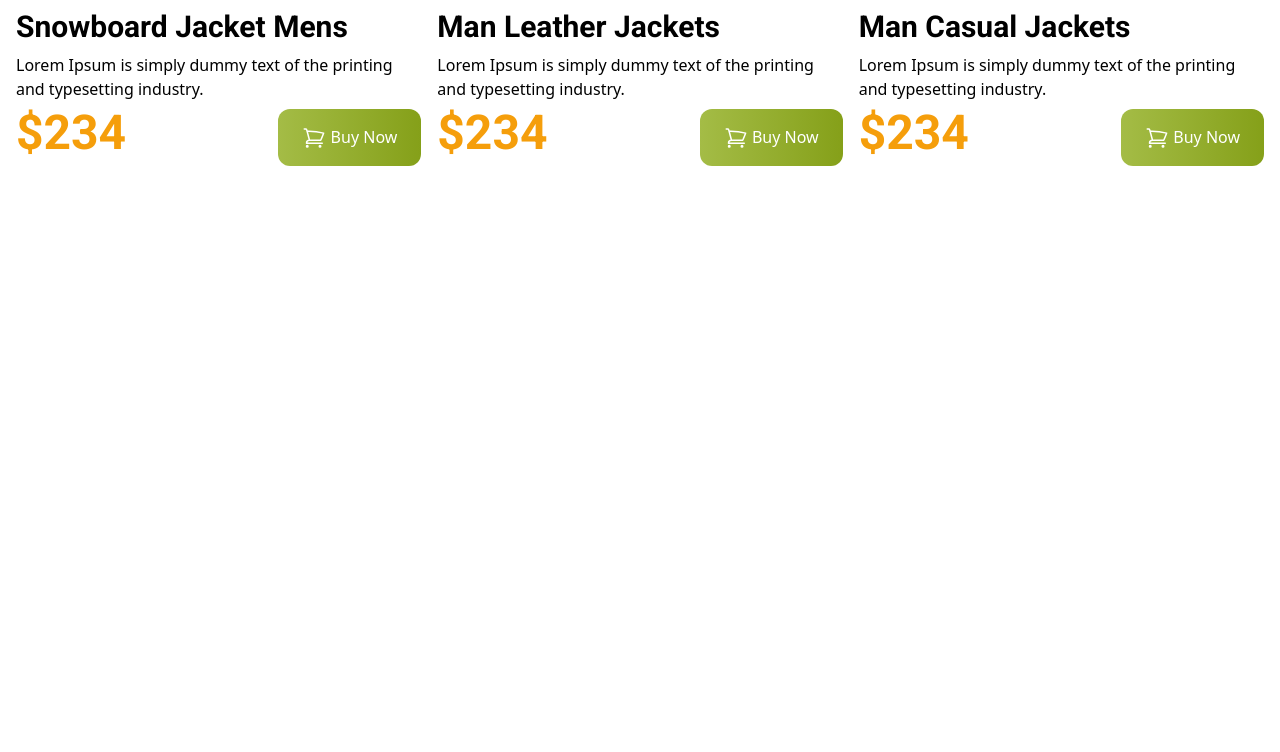
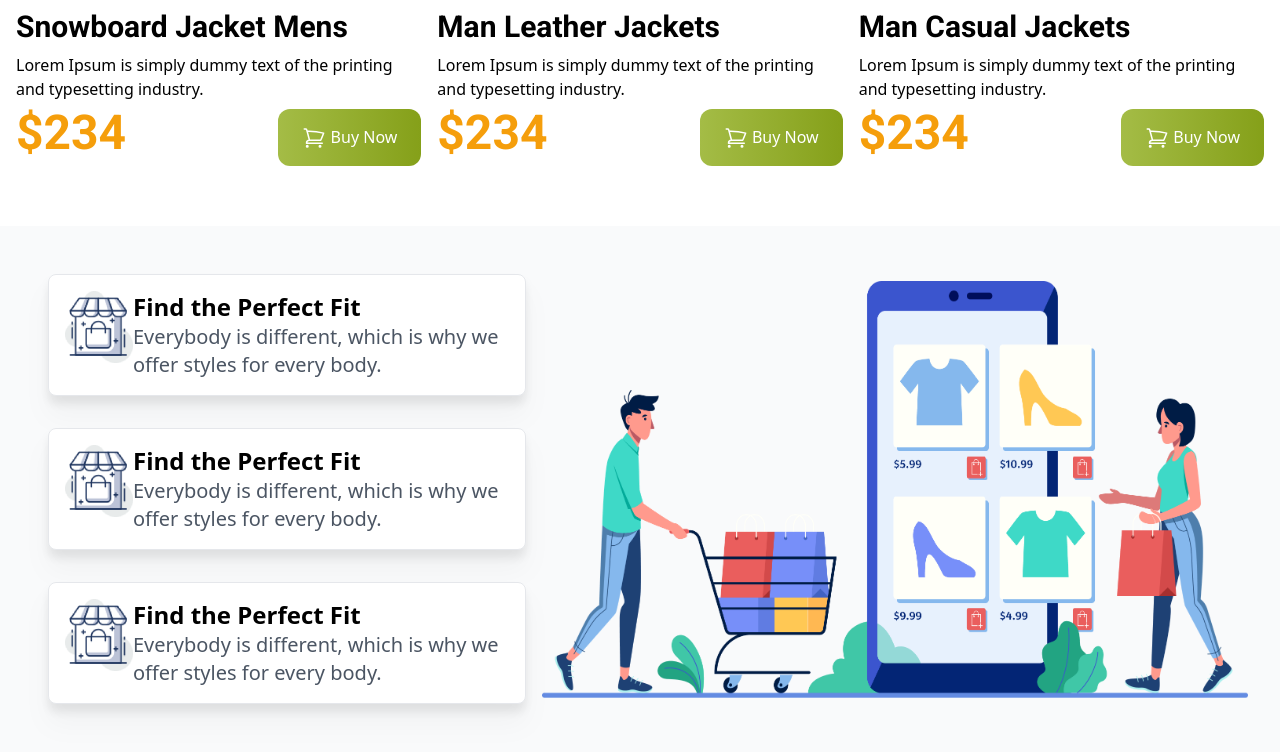
Before and after one commit to hrhabib07/penguin-fashion-tailwind, a plain HTML site: page index.html in a window 1280 px wide. Shown: the part 1952-2704 px from the top of the page. Before the commit the page ends 2178 px from the top, so only its background shows below. Drawn offline with nearby package versions, Linux system fonts and the light colour scheme.

```diff
--- a/index.html
+++ b/index.html
@@ -181,6 +181,46 @@
             </div>
         </section>
 
+        <section class="p-8 bg-gray-50">
+            <div class="flex flex-col md:flex-row justify-around items-center">
+                <div class="w-full flex flex-col justify-center items-center m-4">
+                    <div class="flex justify-between border  rounded-lg p-4  drop-shadow-xl bg-white">
+                        <div>
+                            <img class="w-28" src="icons/house.png" alt="">
+                        </div>
+                        <div>
+                            <h2 class="text-2xl font-bold">Find the Perfect Fit</h2>
+                            <p class="text-xl text-gray-600">Everybody is different, which is why we
+                                offer styles for every body.</p>
+                        </div>
+                    </div>
+                    <div class="flex justify-between my-8 border  rounded-lg p-4  drop-shadow-xl bg-white">
+                        <div>
+                            <img class="w-28" src="icons/house.png" alt="">
+                        </div>
+                        <div>
+                            <h2 class="text-2xl font-bold">Find the Perfect Fit</h2>
+                            <p class="text-xl text-gray-600">Everybody is different, which is why we
+                                offer styles for every body.</p>
+                        </div>
+                    </div>
+                    <div class="flex justify-between border  rounded-lg p-4  drop-shadow-xl bg-white">
+                        <div>
+                            <img class="w-28" src="icons/house.png" alt="">
+                        </div>
+                        <div>
+                            <h2 class="text-2xl font-bold">Find the Perfect Fit</h2>
+                            <p class="text-xl text-gray-600">Everybody is different, which is why we
+                                offer styles for every body.</p>
+                        </div>
+                    </div>
+                </div>
+                <div>
+                    <img class="w-full" src="images/shopping.png" alt="">
+                </div>
+            </div>
+        </section>
+
     </main>
 
     <footer></footer>
```
